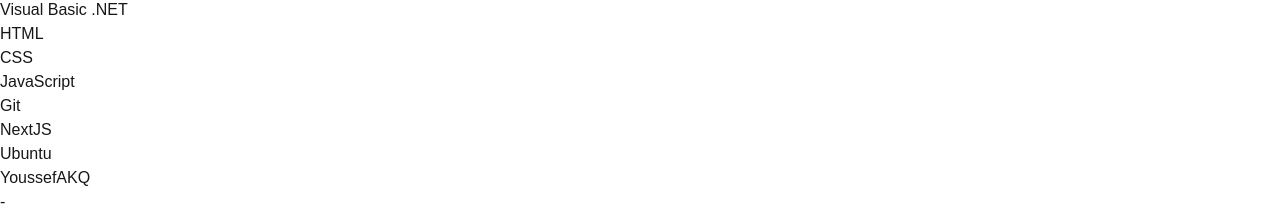
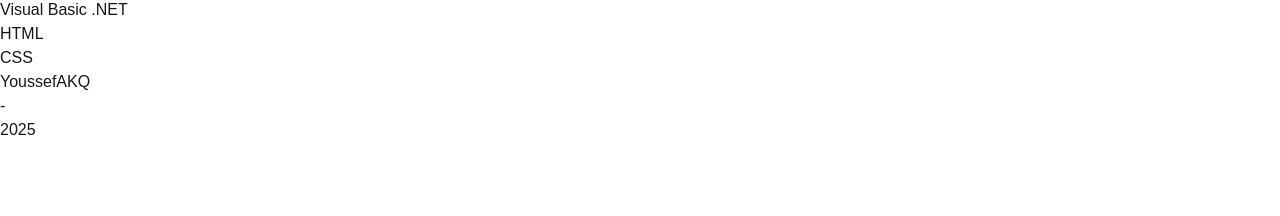
Before and after one commit to YoussefAKQ/YoussefAKQ.github.io, a Next.js app: page / in a window 1280 px wide. Shown: the part 434-650 px from the top of the page. Built offline with nearby package versions, Linux system fonts and the light colour scheme.

Commit message:
Skills Actualizadas

```diff
--- a/src/app/page.tsx
+++ b/src/app/page.tsx
@@ -104,18 +104,7 @@
             <div className="text-xs md:text-sm text-sm items-center justify-center relative flex flex-col rounded-md border-[1px] border-neutral-300 px-2 py-2 shadow-sm dark:border-neutral-800 hover:bg-neutral-200 hover:text-neutral-900 dark:hover:bg-neutral-800 dark:hover:text-neutral-50">
               CSS
             </div>
-            <div className="text-xs md:text-sm text-sm items-center justify-center relative flex flex-col rounded-md border-[1px] border-neutral-300 px-2 py-2 shadow-sm dark:border-neutral-800 hover:bg-neutral-200 hover:text-neutral-900 dark:hover:bg-neutral-800 dark:hover:text-neutral-50">
-              JavaScript
-            </div>
-            <div className="text-xs md:text-sm text-sm items-center justify-center relative flex flex-col rounded-md border-[1px] border-neutral-300 px-2 py-2 shadow-sm dark:border-neutral-800 hover:bg-neutral-200 hover:text-neutral-900 dark:hover:bg-neutral-800 dark:hover:text-neutral-50">
-              Git
-            </div>
-            <div className="text-xs md:text-sm text-sm items-center justify-center relative flex flex-col rounded-md border-[1px] border-neutral-300 px-2 py-2 shadow-sm dark:border-neutral-800 hover:bg-neutral-200 hover:text-neutral-900 dark:hover:bg-neutral-800 dark:hover:text-neutral-50">
-              NextJS
-            </div>
-            <div className="text-xs md:text-sm text-sm items-center justify-center relative flex flex-col rounded-md border-[1px] border-neutral-300 px-2 py-2 shadow-sm dark:border-neutral-800 hover:bg-neutral-200 hover:text-neutral-900 dark:hover:bg-neutral-800 dark:hover:text-neutral-50">
-              Ubuntu
-            </div>
+
           </div>
         </div>
       </div>
```
